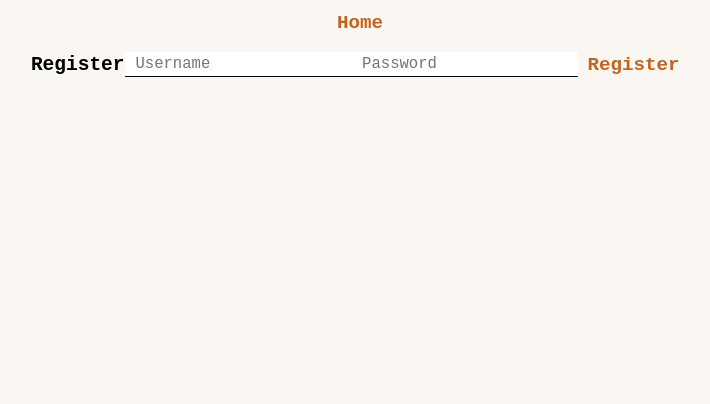
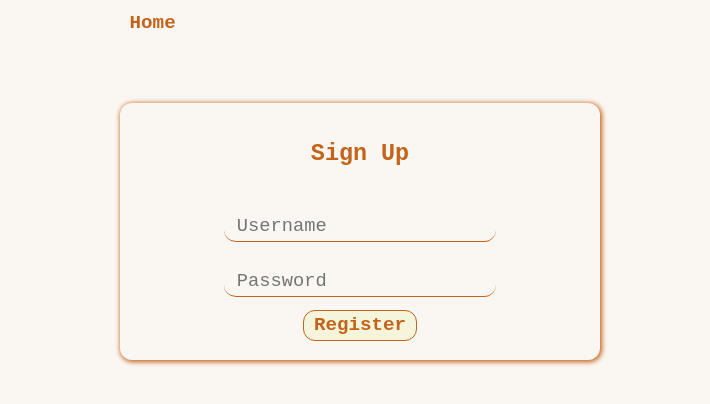
Before and after one commit to sythoniq/kiseki, a React (Vite) app in the folder kiseki-client/: page /register in a window 1280 px wide. Shown: the top 404 px of the page, without its empty margins (280-990 px from the left). Built offline with nearby package versions, Linux system fonts and the light colour scheme; no server answers.

Commit message:
feat: stopping there for client side, will start on the author end

```diff
--- a/kiseki-client/src/components/Login.jsx
+++ b/kiseki-client/src/components/Login.jsx
@@ -30,7 +30,7 @@ export default function Login() {
   }
 
   return (
-    <>
+    <main className="login-page">
       <Link to="/"><div className="home-btn"><button>Home</button></div></Link>
       <form className="login-form">
         <h2>Log In</h2>
@@ -41,6 +41,6 @@ export default function Login() {
 
         <button onClick={handleLogin}>Login</button>
       </form>
-    </>
+    </main>
   )
 }
--- a/kiseki-client/src/components/Register.jsx
+++ b/kiseki-client/src/components/Register.jsx
@@ -28,10 +28,10 @@ export default function Register() {
   }
 
   return (
-    <>
+    <main className="register-page">
       <Link to="/"><div className="home-btn"><button>Home</button></div></Link>
       <form className="register-form">
-        <h2>Register</h2>
+        <h2>Sign Up</h2>
         <label htmlFor="username"></label>
         <input type="text" name="username" id="username" placeholder="Username" onChange={(e) => setUsername(e.target.value)}/>
         <label htmlFor="password"></label>
@@ -39,6 +39,6 @@ export default function Register() {
 
         <button onClick={handleRegister}>Register</button>
       </form>
-    </>
+    </main>
   )
 }
--- a/kiseki-client/src/public/index.css
+++ b/kiseki-client/src/public/index.css
@@ -1,5 +1,6 @@
 @import url('./styles/header.css');
 @import url('./styles/post.css');
+@import url('./styles/login.css');
 
 * {
   font-family: monospace;
--- /dev/null
+++ b/kiseki-client/src/public/styles/login.css
@@ -0,0 +1,36 @@
+.login-page, .register-page {
+  display: flex;
+  flex-direction: column;
+  width: 480px;
+  gap: 5em;
+}
+
+.login-form, .register-form {
+  display: flex;
+  flex-direction: column;
+  font-size: 1.2em;
+  gap: .8em;
+  border-radius: 12px;
+  padding: 1.2em;
+  color: #C4631A;
+  box-shadow: 1px 1px 5px 1px #C4631A;
+}
+
+.login-form > button, .register-form > button {
+  border-radius: 12px;
+  font-size: 1em;
+  border: 1px solid #C4631A;
+  background-color: beige;
+}
+
+.login-form > button:hover, .register-form > button:hover {
+  box-shadow: 1px 1px 5px 1px #C4631A;
+}
+
+.login-form > input, .register-form > input {
+  border: none;
+  background-color: transparent;
+  border-radius: 12px;
+  border-bottom: 1px solid #C4631A;
+  color: #C4631A;
+}
--- /dev/null
+++ b/kiseki-client/src/public/styles/register.css
@@ -0,0 +1,15 @@
+.register-page {
+  display: flex;
+  flex-direction: column;
+  width: 480px;
+  gap: 7.5em;
+}
+
+.register-form {
+  display: flex;
+  flex-direction: column;
+  gap: 1.2em;
+  color: #C6431A;
+}
+
+.register-for
```
